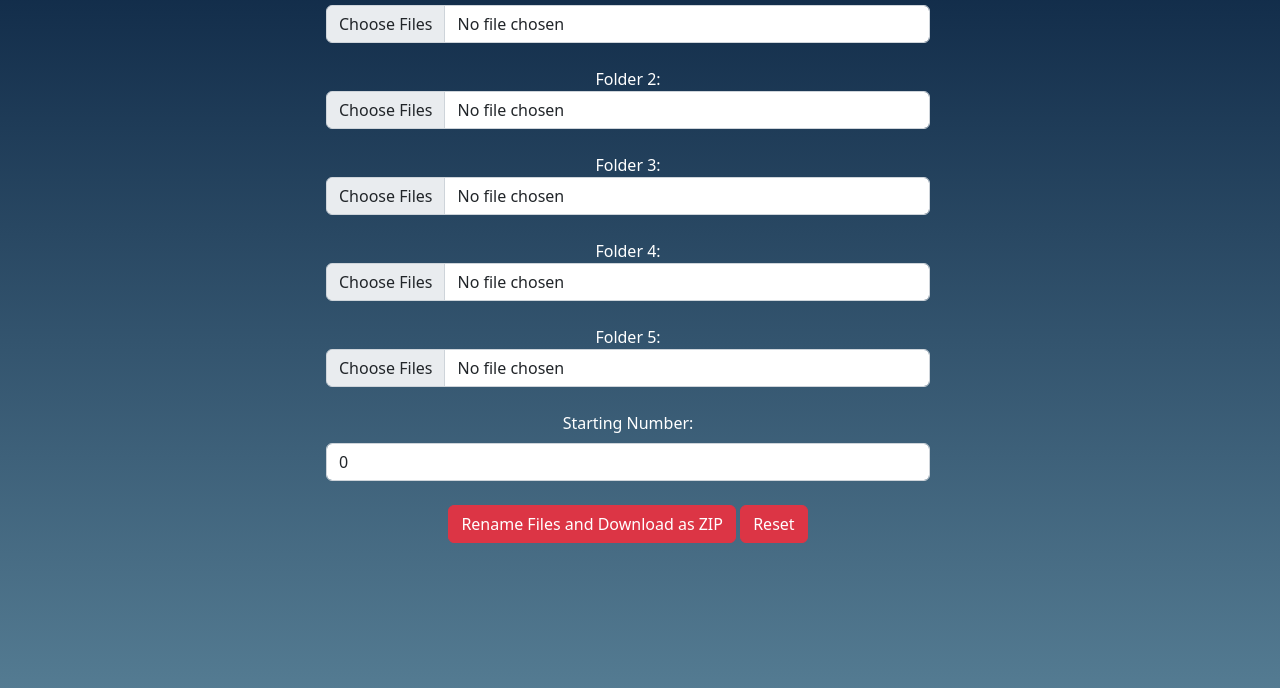
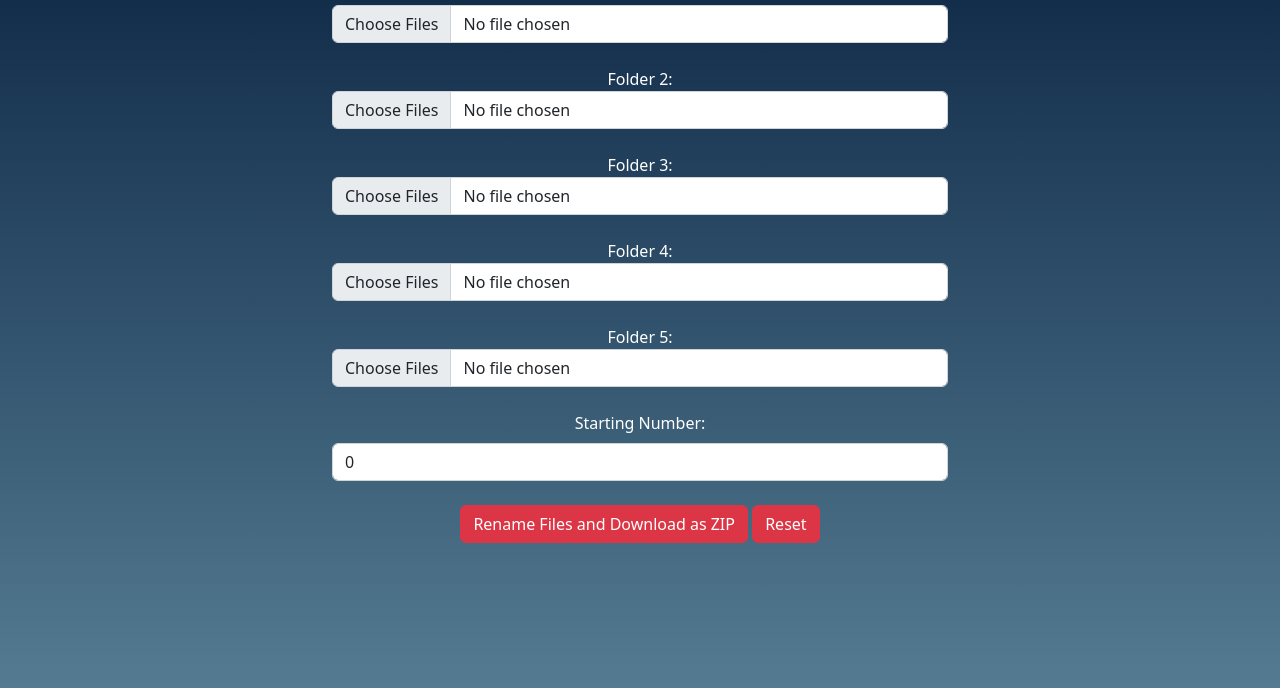
Before and after one commit to Thiraj-tech/bulk-file-renamer, a plain HTML site: page index.html in a window 1280 px wide. Shown: the part 112-800 px from the top of the page. Drawn offline with nearby package versions, Linux system fonts and the light colour scheme.

Commit message:
Update index.html

```diff
--- a/index.html
+++ b/index.html
@@ -17,9 +17,10 @@
     <link rel="stylesheet" href="style.css" />
   </head>
   <body>
-    <div class="row container-fluid text-white">
-      <div class="col-md-3"></div>
-      <div class="col-md-6 text-center">
+    <div class="container-fluid">
+      <div class="row text-white">
+        <div class="col-sm-3"></div>
+        <div class="col-sm-6 mx-auto text-center">
           <br />
           <form onsubmit="return false;">
             <img src="logo/logo.png" width="210px" alt="" />
@@ -96,7 +97,8 @@
             </button>
           </form>
         </div>
-      <div class="col-md-3"></div>
+        <div class="col-sm-3"></div>
+      </div>
     </div>
 
     <script>
```
Lines whose indentation alone changed are shown as unchanged.
